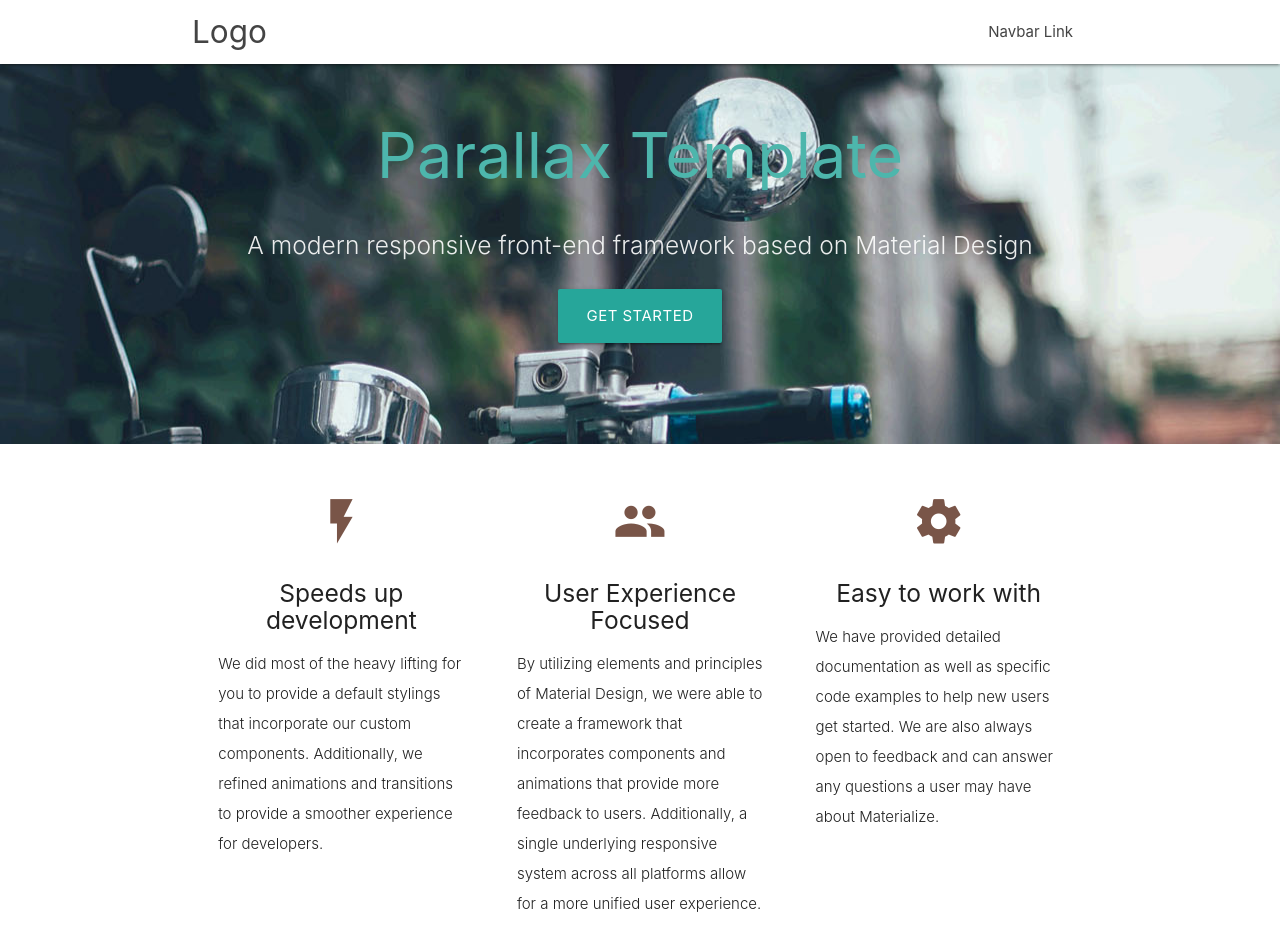
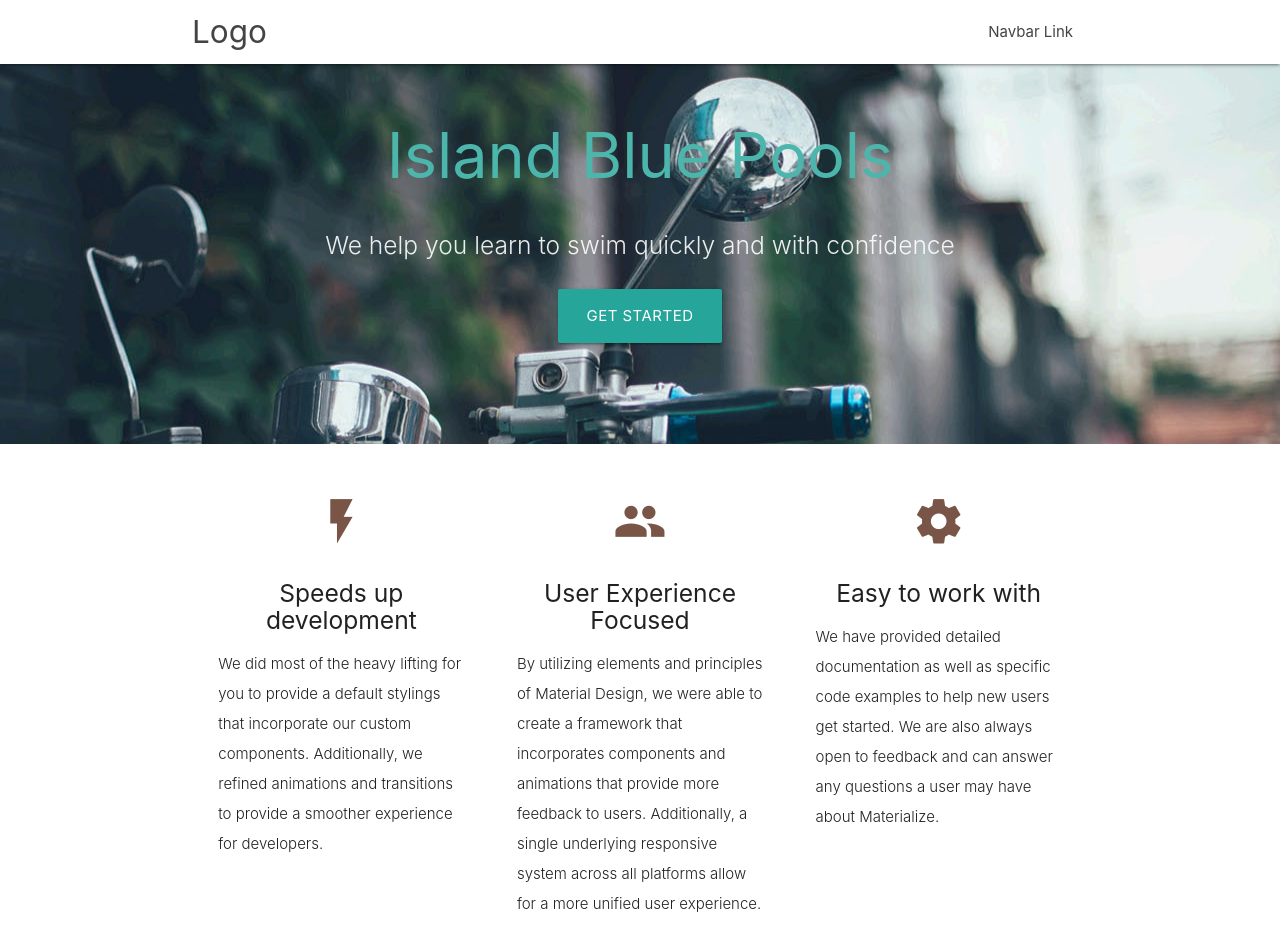
Before and after one commit to IslandbluepoolsJa/IBP.github.io, a plain HTML site: page index.html in a window 1280 px wide. Shown: the top 937 px of the page. Drawn offline with nearby package versions, Linux system fonts and the light colour scheme.

Commit message:
Update index.html

```diff
--- a/index.html
+++ b/index.html
@@ -3,7 +3,7 @@
 <head>
   <meta http-equiv="Content-Type" content="text/html; charset=UTF-8"/>
   <meta name="viewport" content="width=device-width, initial-scale=1"/>
-  <title>Parallax Template - Materialize</title>
+  <title>Island Blue Pools</title>
 
   <!-- CSS  -->
   <link href="https://fonts.googleapis.com/icon?family=Material+Icons" rel="stylesheet">
@@ -29,9 +29,9 @@
     <div class="section no-pad-bot">
       <div class="container">
         <br><br>
-        <h1 class="header center teal-text text-lighten-2">Parallax Template</h1>
+        <h1 class="header center teal-text text-lighten-2">Island Blue Pools</h1>
         <div class="row center">
-          <h5 class="header col s12 light">A modern responsive front-end framework based on Material Design</h5>
+          <h5 class="header col s12 light">We help you learn to swim quickly and with confidence</h5>
         </div>
         <div class="row center">
           <a href="http://materializecss.com/getting-started.html" id="download-button" class="btn-large waves-effect waves-light teal lighten-1">Get Started</a>
```
